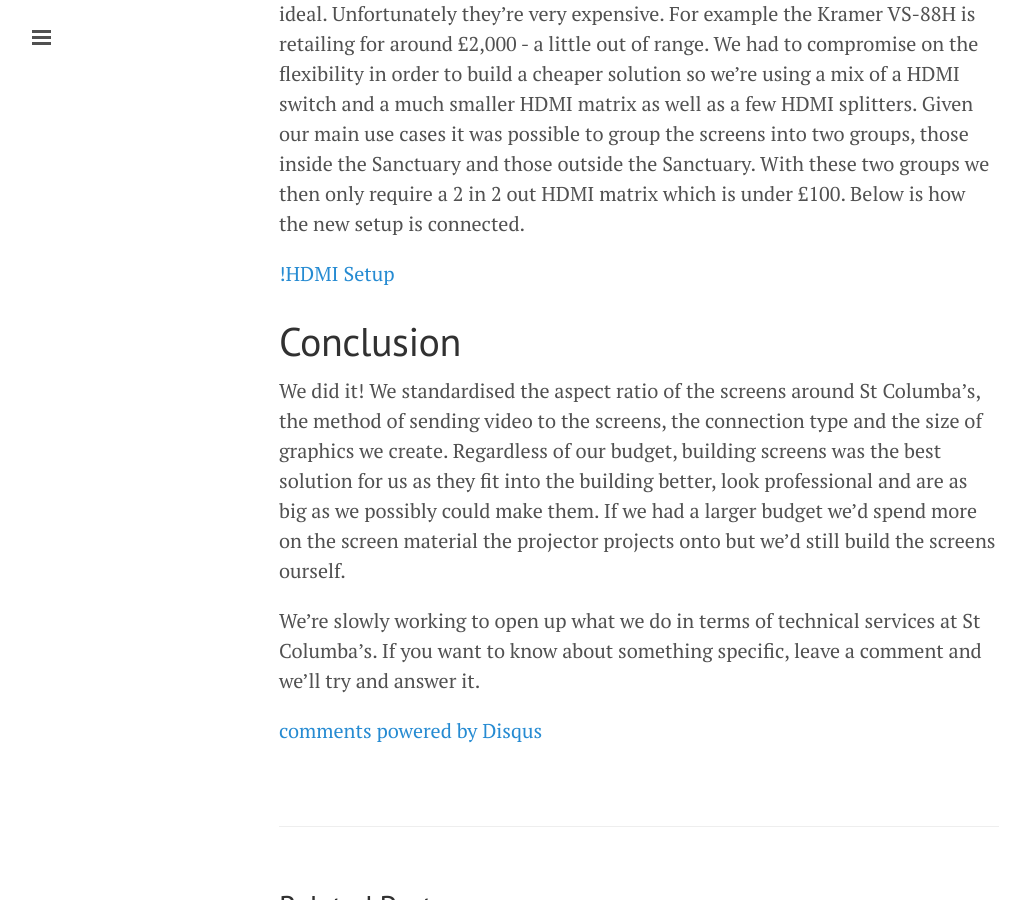
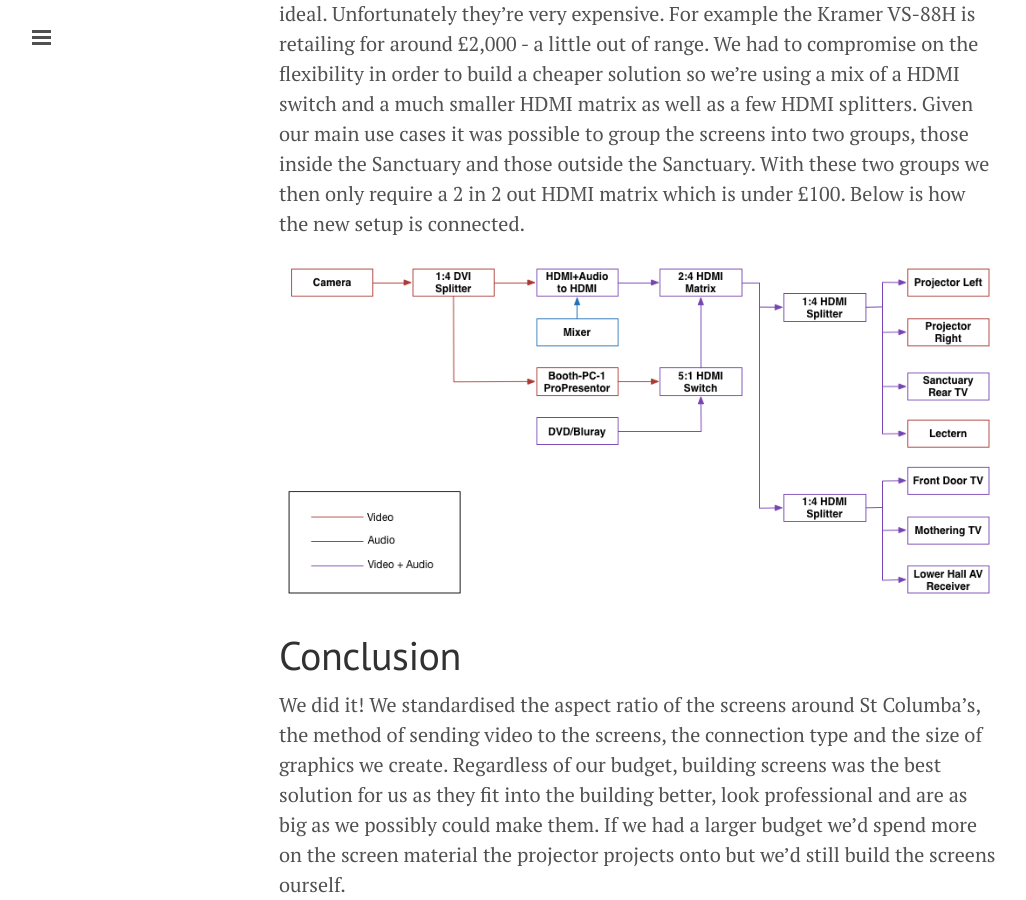
Before and after one commit to stcolumbas/stcolumbas.github.io, a Jekyll site: the page built from _posts/2015-03-26-screens-update.md, in a window 1280 px wide and 900 px high, scrolled down 11209 px. Shown: the whole window, without its empty margins (1-1027 px from the left). Built offline with Jekyll 4.4.1, drawn with Linux system fonts in a browser that asks for light colours; Markdown is read by kramdown in place of the engine named in the settings; comment, search, counter and statistics services are not loaded.

Commit message:
Make it an image

```diff
--- a/_posts/2015-03-26-screens-update.md
+++ b/_posts/2015-03-26-screens-update.md
@@ -90,7 +90,7 @@ Whilst the Lindy VGA Converters have served us well, we needed to replace them w
 
 For ultimate flexibility, a HDMI matrix of at least 4 in and 8 out would have been ideal. Unfortunately they're very expensive. For example the Kramer VS-88H is retailing for around £2,000 - a little out of range. We had to compromise on the flexibility in order to build a cheaper solution so we're using a mix of a HDMI switch and a much smaller HDMI matrix as well as a few HDMI splitters. Given our main use cases it was possible to group the screens into two groups, those inside the Sanctuary and those outside the Sanctuary. With these two groups we then only require a 2 in 2 out HDMI matrix which is under £100. Below is how the new setup is connected.
 
-[!HDMI Setup](/public/images/2015-04-12-video-distribution-setup.png)
+![HDMI Setup](/public/images/2015-04-12-video-distribution-setup.png)
 
 # Conclusion
 
```
